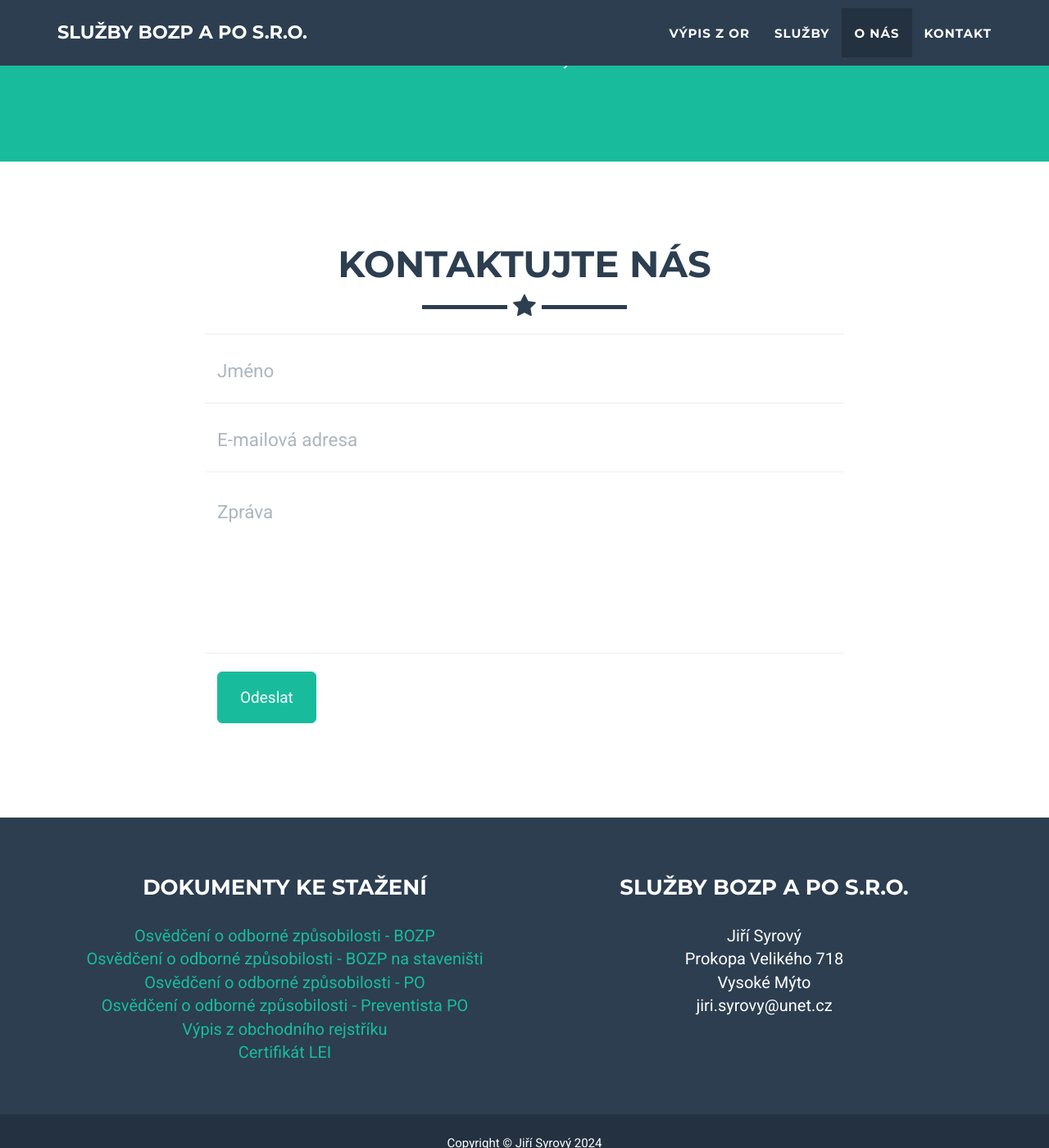
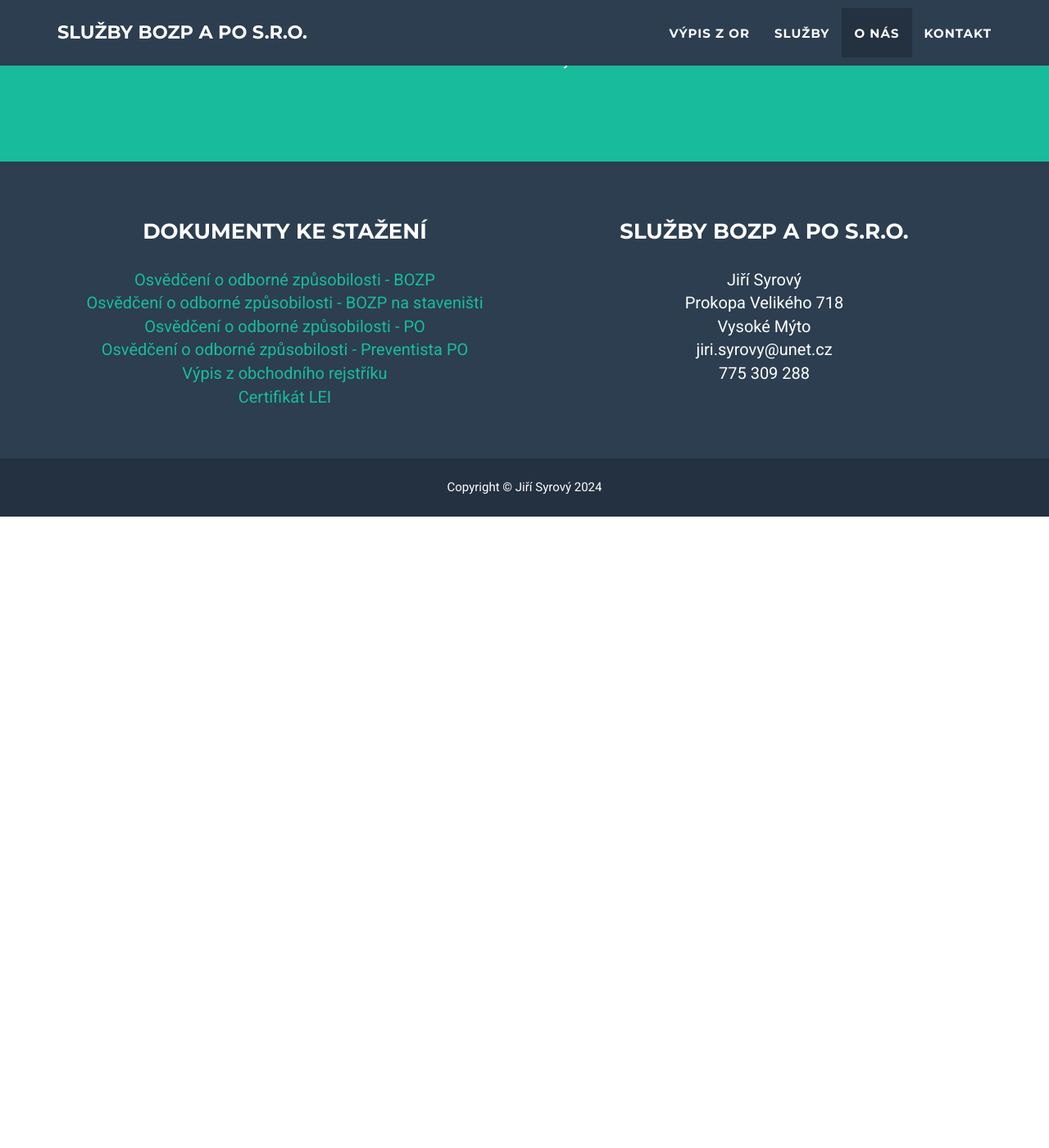
Before and after one commit to jsyrovy/bozp-po-syrovy.eu, a Jekyll site: the page built from index.html, in a window 1280 px wide and 1400 px high, scrolled down 1860 px. Shown: the whole window at 82% size. Built offline with Jekyll 4.4.1, drawn with Linux system fonts in a browser that asks for light colours; after the commit the page ends 2490 px from its top, so only the background shows below that.

Commit message:
Odstraneno kontaktniho formulare

```diff
--- a/_config.yml
+++ b/_config.yml
@@ -4,7 +4,6 @@ name: Jiří Syrový
 url: http://bozp-po-syrovy.eu
 description: "Zajišťujeme komplexní služby v BOZP a PO, včetně koordinace staveb."
 keywords: "bozp, po"
-form_key: xpzdjbvy
 
 # Google webmaster tools
 google_verify:
@@ -30,6 +29,7 @@ address:
   - line: Prokopa Velikého 718
   - line: Vysoké Mýto
   - line: <a href="mailto:jiri.syrovy@unet.cz" style="color:white;">jiri.syrovy@unet.cz</a>
+  - line: <a href="tel:+420775309288" style="color:white;">775 309 288</a>
 
 # Build settings
 markdown: kramdown
--- a/_includes/contact_static.html
+++ /dev/null
@@ -1,49 +0,0 @@
-<!-- Contact Section -->
-<section id="contact">
-	<div class="container">
-		<div class="row">
-			<div class="col-lg-12 text-center">
-				<h2>Kontaktujte nás</h2>
-				<hr class="star-primary">
-			</div>
-		</div>
-		<div class="row">
-			<div class="col-lg-8 col-lg-offset-2">
-				<form  action="//formspree.io/{{ site.form_key }}" method="POST" name="sentMessage" id="contactForm" novalidate>
-					<div class="row control-group">
-						<div class="form-group col-xs-12 floating-label-form-group controls">
-							<label for="name">Jméno</label>
-							<input type="text" name="name" class="form-control" placeholder="Jméno" id="name" required data-validation-required-message="Zadejte Vaše jméno.">
-							<p class="help-block text-danger"></p>
-						</div>
-					</div>
-					<div class="row control-group">
-						<div class="form-group col-xs-12 floating-label-form-group controls">
-							<label for="email">E-mailová adresa</label>
-							<input type="email" name="_replyto" class="form-control" placeholder="E-mailová adresa" id="email" required data-validation-required-message="Zadejte Vaší e-mailovou adresu.">
-							<p class="help-block text-danger"></p>
-						</div>
-					</div>
-					<div>
-						<input type="hidden"  name="_subject" value="E-mail z BOZP-PO-SYROVY.EU">
-						<input type="text" name="_gotcha" style="display:none" />
-					</div>
-					<div class="row control-group">
-						<div class="form-group col-xs-12 floating-label-form-group controls">
-							<label for="message">Zpráva</label>
-							<textarea rows="5" name="message" class="form-control" placeholder="Zpráva" id="message" required data-validation-required-message="Zadejte Vaší zprávu."></textarea>
-							<p class="help-block text-danger"></p>
-						</div>
-					</div>
-					<br>
-					<div id="success"></div>
-					<div class="row">
-						<div class="form-group col-xs-12">
-							<button type="submit" class="btn btn-success btn-lg">Odeslat</button>
-						</div>
-					</div>
-				</form>
-			</div>
-		</div>
-	</div>
-</section>
--- a/_layouts/default.html
+++ b/_layouts/default.html
@@ -6,7 +6,6 @@
     {% include header.html %}
     {% include portfolio_grid.html %}
     {% include about.html %}
-    {% include contact_static.html %}
     {% include footer.html %}
     {% include modals.html %}
     {% include js.html %}
```
